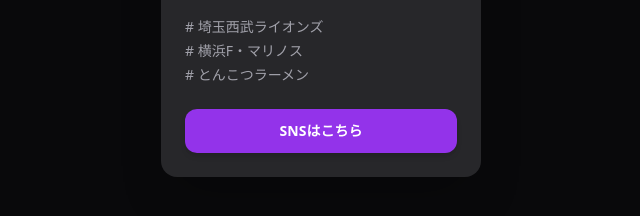
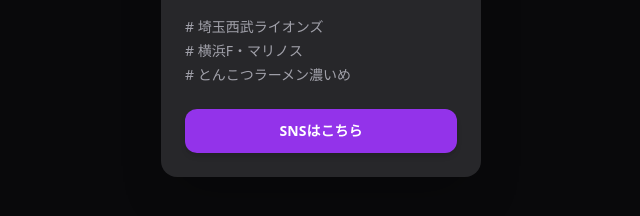
Before and after one commit to hayaton-hub/my-profile, a plain HTML site: page index.html in a window 1280 px wide. Shown: the part 496-712 px from the top of the page, 319-959 px from the left. Drawn offline with nearby package versions, Linux system fonts and the light colour scheme.

Commit message:
ブランチ確認

```diff
--- a/index.html
+++ b/index.html
@@ -25,7 +25,7 @@
             <ul class="text-zinc-400 text-sm mb-6 space-y-1">
                 <li class="flex items-center"># 埼玉西武ライオンズ</li>
                 <li class="flex items-center"># 横浜F・マリノス</li>
-                <li class="flex items-center"># とんこつラーメン</li>
+                <li class="flex items-center"># とんこつラーメン濃いめ</li>
             </ul>
 
             <a href="#" class="block bg-purple-600 hover:bg-purple-700 text-white text-sm font-bold text-center py-3 rounded-xl shadow-md transition duration-200">SNSはこちら
```
